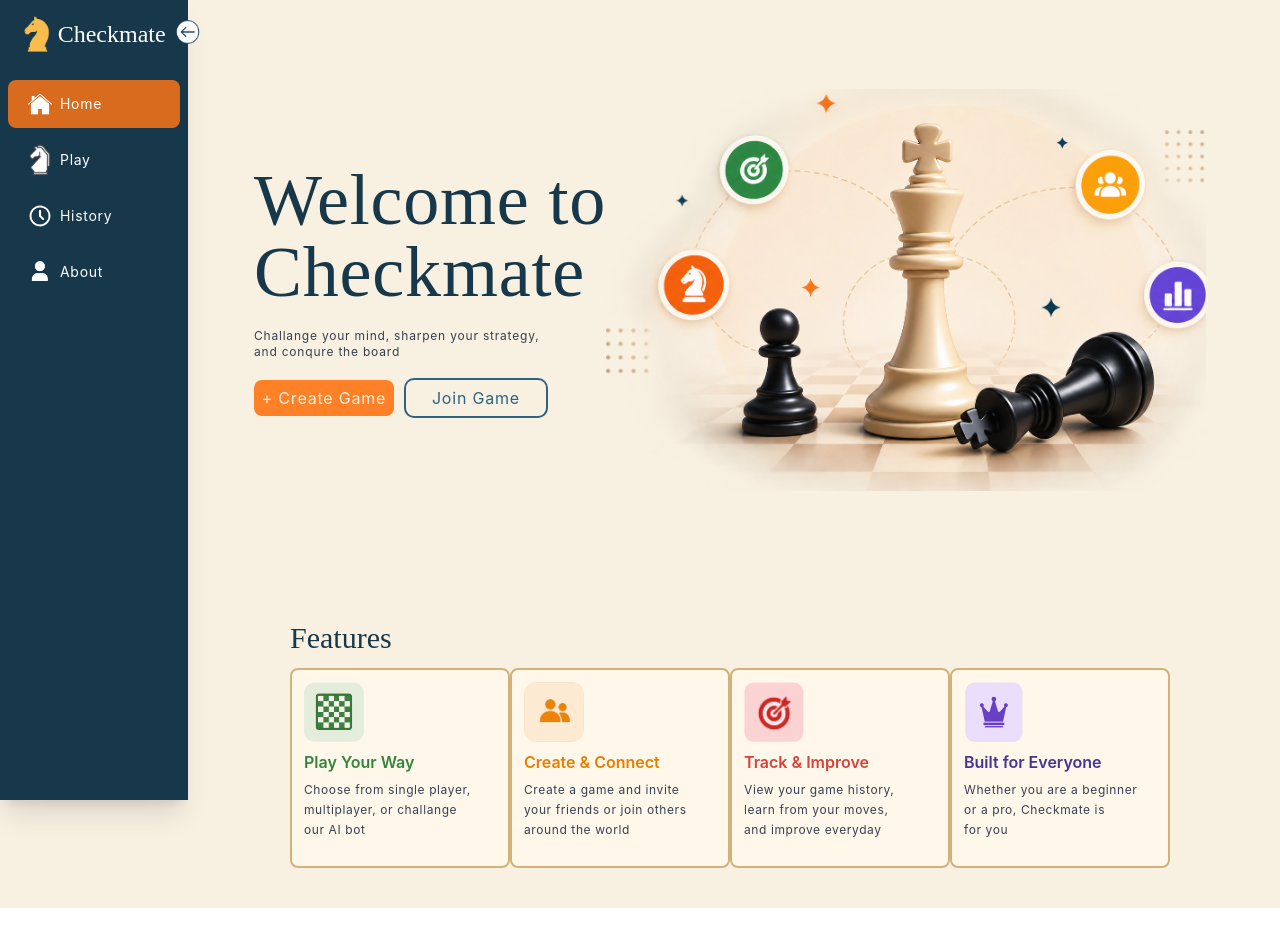
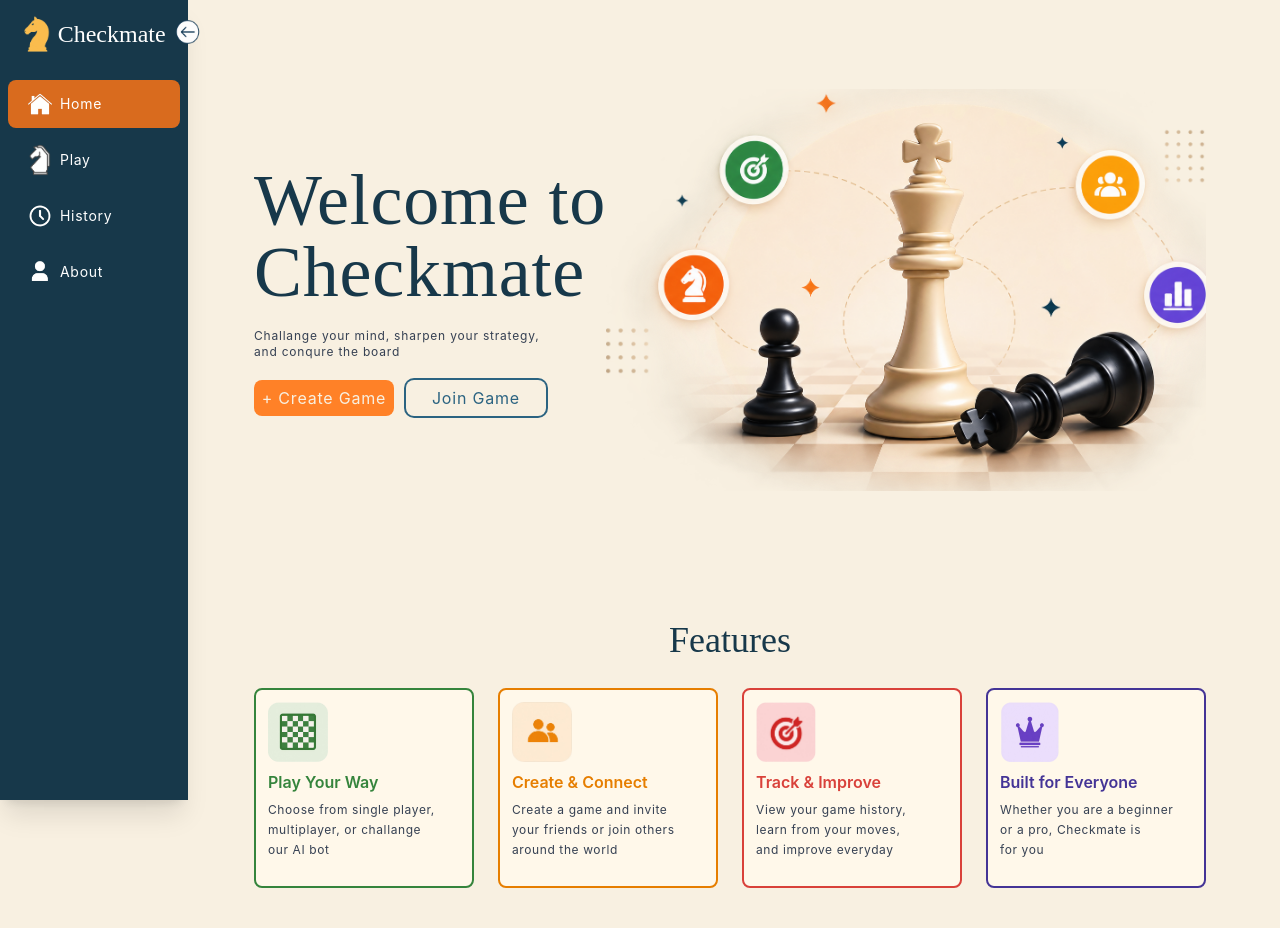
Before and after one commit to rameenali19/Chess-Game, a React (Vite) app: page / in a window 1280 px wide. Built offline with nearby package versions, Linux system fonts and the light colour scheme; no server answers.

Commit message:
adjusting homepagecards

```diff
--- a/src/pages/HomePageCards.jsx
+++ b/src/pages/HomePageCards.jsx
@@ -7,7 +7,7 @@ function HomePageCards() {
       line1: "Choose from single player,",
       line2: "multiplayer, or challange",
       line3: "our AI bot",
-      textColor: "#35843C"
+      color: "#35843C"
     },
     {
       image: "orangeButton",
@@ -15,7 +15,7 @@ function HomePageCards() {
       line1: "Create a game and invite",
       line2: "your friends or join others",
       line3: "around the world",
-      textColor: "#E67E00"
+      color: "#E67E00"
     },
     {
       image: "target",
@@ -23,7 +23,7 @@ function HomePageCards() {
       line1: "View your game history,",
       line2: "learn from your moves,",
       line3: "and improve everyday",
-      textColor: "#D9413A"
+      color: "#D9413A"
     },
     {
       image: "purpleQueen",
@@ -31,27 +31,27 @@ function HomePageCards() {
       line1: "Whether you are a beginner",
       line2: "or a pro, Checkmate is",
       line3: "for you",
-      textColor: "#443496"
+      color: "#443496"
     }
   ]
 
   return (
-    <div className="flex flex-col gap-3">
-      <h1 className="font-cormorant text-[#17384A] text-3xl">Features</h1>
-      <div className="flex">
+    <div className="flex flex-col gap-7 w-full items-center">
+      <h1 className="font-cormorant text-[#17384A] text-4xl">Features</h1>
+      <div className="flex gap-6">
         {
           cards.map((feature) => {
             return (
               <div key={feature.heading}
-                className="flex flex-col bg-[#FFF8EA] border-2 border-[#D2B27A] w-55
-                h-50 px-3 font-inter rounded-lg gap-2 py-3 hover:scale-105 transition"
-              >
+                className="flex flex-col bg-[#FFF8EA] border-2 w-55 h-50 px-3
+                font-inter rounded-lg gap-2 py-3 hover:scale-105 transition"
+                style={{ borderColor: feature.color }}>
                 <Icon
                   name={feature.image}
                   className="w-15 h-15"
                 />
                 <h1 className="font-semibold"
-                  style={{ color: feature.textColor }}
+                  style={{ color: feature.color }}
                 >{feature.heading}</h1>
                 <div className="text-gray-700 text-xs tracking-wider flex flex-col gap-1">
                   <h1>{feature.line1}</h1>
```
